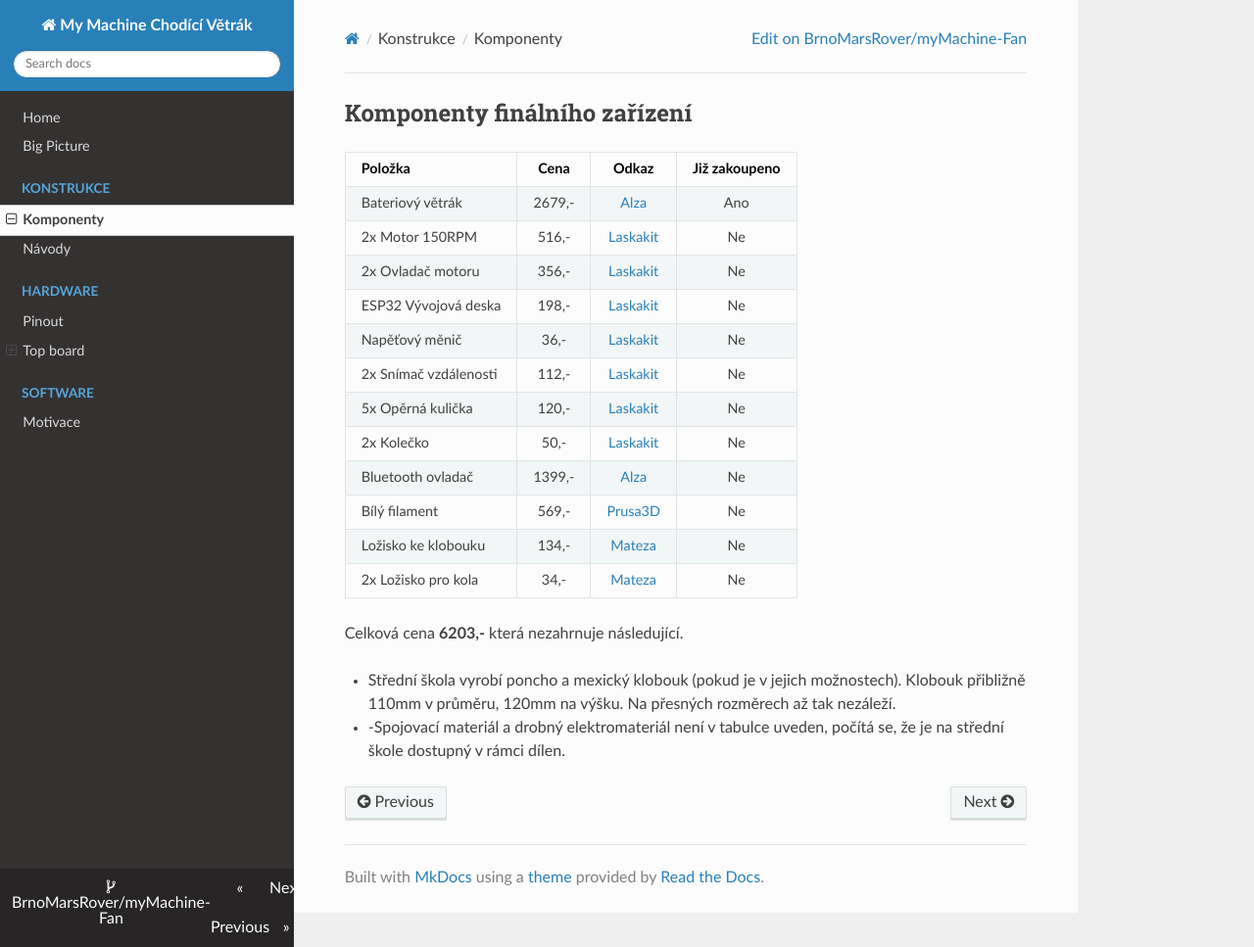
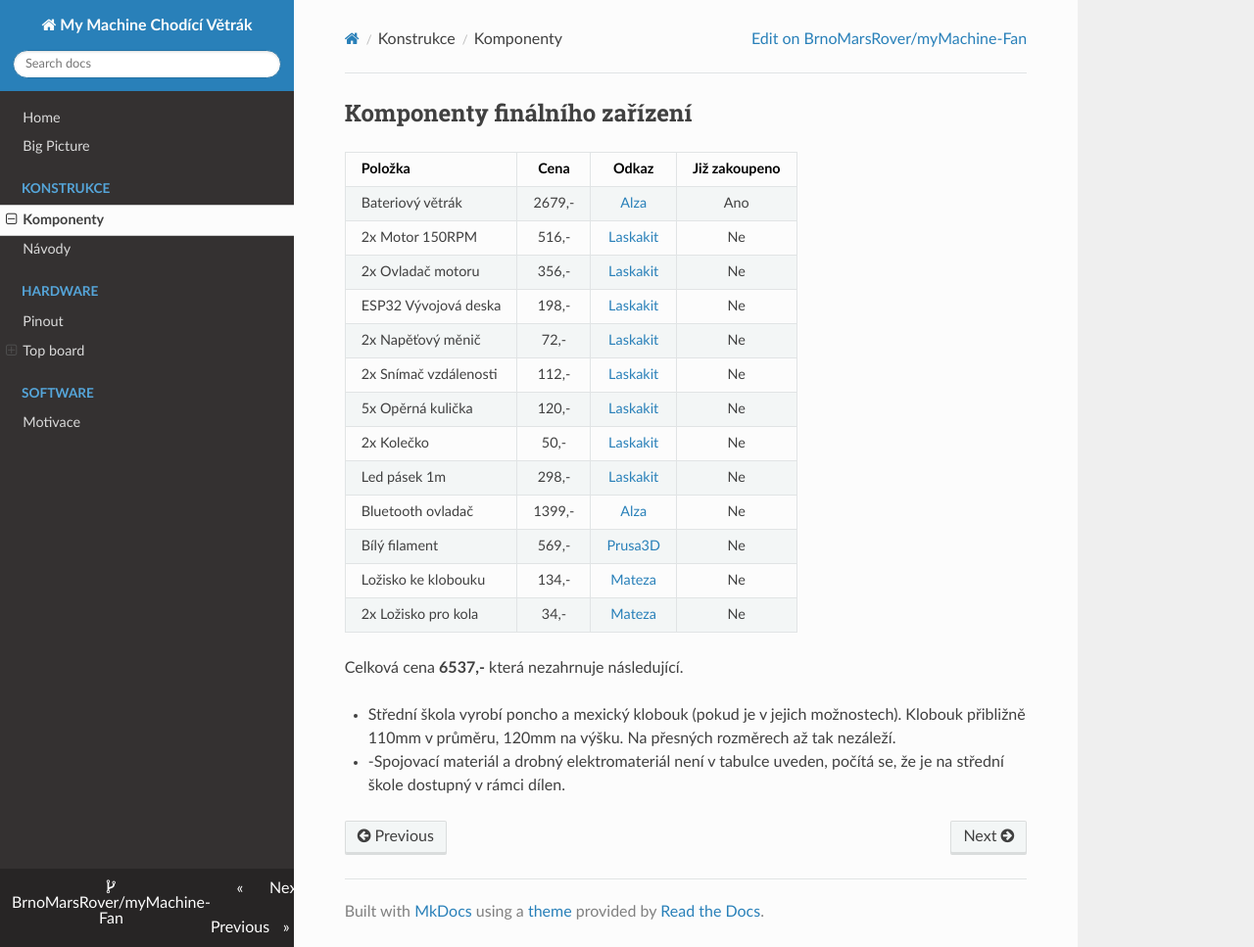
Before and after one commit to BrnoMarsRover/myMachine-Fan, an MkDocs documentation site: the page built from docs/construction/komponenty.md, in a window 1280 px wide and 967 px high. Shown: the whole window at 98% size. Built offline with MkDocs 1.6.1, drawn with Linux system fonts in a browser that asks for light colours; nearby versions of some CDN libraries.

Commit message:
Add the LED strip

```diff
--- a/docs/construction/komponenty.md
+++ b/docs/construction/komponenty.md
@@ -3,19 +3,20 @@
 | Položka               |  Cena  |                                             Odkaz                                              | Již zakoupeno |
 |:----------------------|:------:|:----------------------------------------------------------------------------------------------:|:-------------:|
 | Bateriový větrák      | 2679,- |            [Alza](https://www.alza.cz/stadler-form-finn-mobile-levne-d12981822.htm)            |      Ano      |
-| 2x Motor 150RPM       | 516,-  |          [Laskakit](https://www.laskakit.cz/motor-jgy-370-24v-s-prevodovkou/)                  |      Ne       |
+| 2x Motor 150RPM       | 516,-  |              [Laskakit](https://www.laskakit.cz/motor-jgy-370-24v-s-prevodovkou/)              |      Ne       |
 | 2x Ovladač motoru     | 356,-  |           [Laskakit](https://www.laskakit.cz/h-mustek-bts7960b-43a--motorovy-modul/)           |      Ne       |
 | ESP32 Vývojová deska  | 198,-  | [Laskakit](https://www.laskakit.cz/iot-esp-32s-2-4ghz-dual-mode-wifi-bluetooth-rev-1--cp2102/) |      Ne       |
-| Napěťový měnič        |  36,-  |                 [Laskakit](https://www.laskakit.cz/step-down-menic-s-lm2596/)                  |      Ne       |
+| 2x Napěťový měnič     |  72,-  |                 [Laskakit](https://www.laskakit.cz/step-down-menic-s-lm2596/)                  |      Ne       |
 | 2x Snímač vzdálenosti | 112,-  |     [Laskakit](https://www.laskakit.cz/ultrazvukovy-meric-vzdalenosti-hy-srf05--2-400-cm/)     |      Ne       |
 | 5x Opěrná kulička     | 120,-  |     [Laskakit](https://www.laskakit.cz/univerzalni-otocna-koule-n20-v-plastovem-pouzdre/)      |      Ne       |
 | 2x Kolečko            |  50,-  |                [Laskakit](https://www.laskakit.cz/kolo-s-prevodovanym-motorem/)                |      Ne       |
+| Led pásek 1m          | 298,-  |    [Laskakit](https://www.laskakit.cz/led-pasek-opleteny-neopixel-ws2812-50led-m-5v-ip67)      |      Ne       |
 | Bluetooth ovladač     | 1399,- |      [Alza](https://www.alza.cz/gaming/xbox-wireless-controller-robot-white-d6133564.htm)      |      Ne       |
 | Bílý filament         | 569,-  |        [Prusa3D](https://www.prusa3d.com/cs/produkt/prusament-pla-pristine-white-1kg/)         |      Ne       |
 | Ložisko ke klobouku   | 134,-  |                   [Mateza](https://www.mateza.cz/e-shop/lozisko-zkl-51101a)                    |      Ne       |
 | 2x Ložisko pro kola   |  34,-  |              [Mateza](https://www.mateza.cz/e-shop/kulickove-lozisko-zkl-626-2z)               |      Ne       |
 
-Celková cena **6203,-** která nezahrnuje následující.
+Celková cena **6537,-** která nezahrnuje následující.
 
 - Střední škola vyrobí poncho a mexický klobouk (pokud je v jejich možnostech). Klobouk přibližně 110mm v průměru, 120mm na výšku. Na přesných rozměrech až tak nezáleží.
 
```
